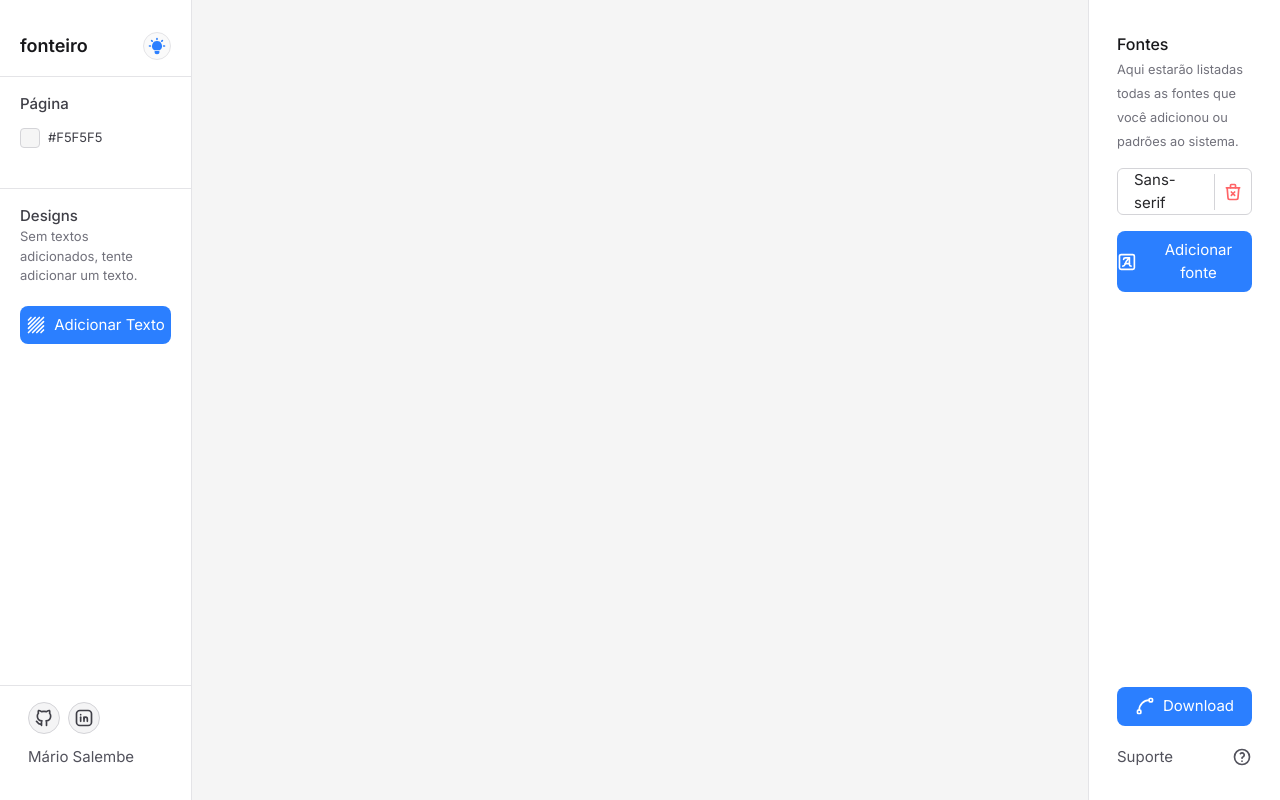
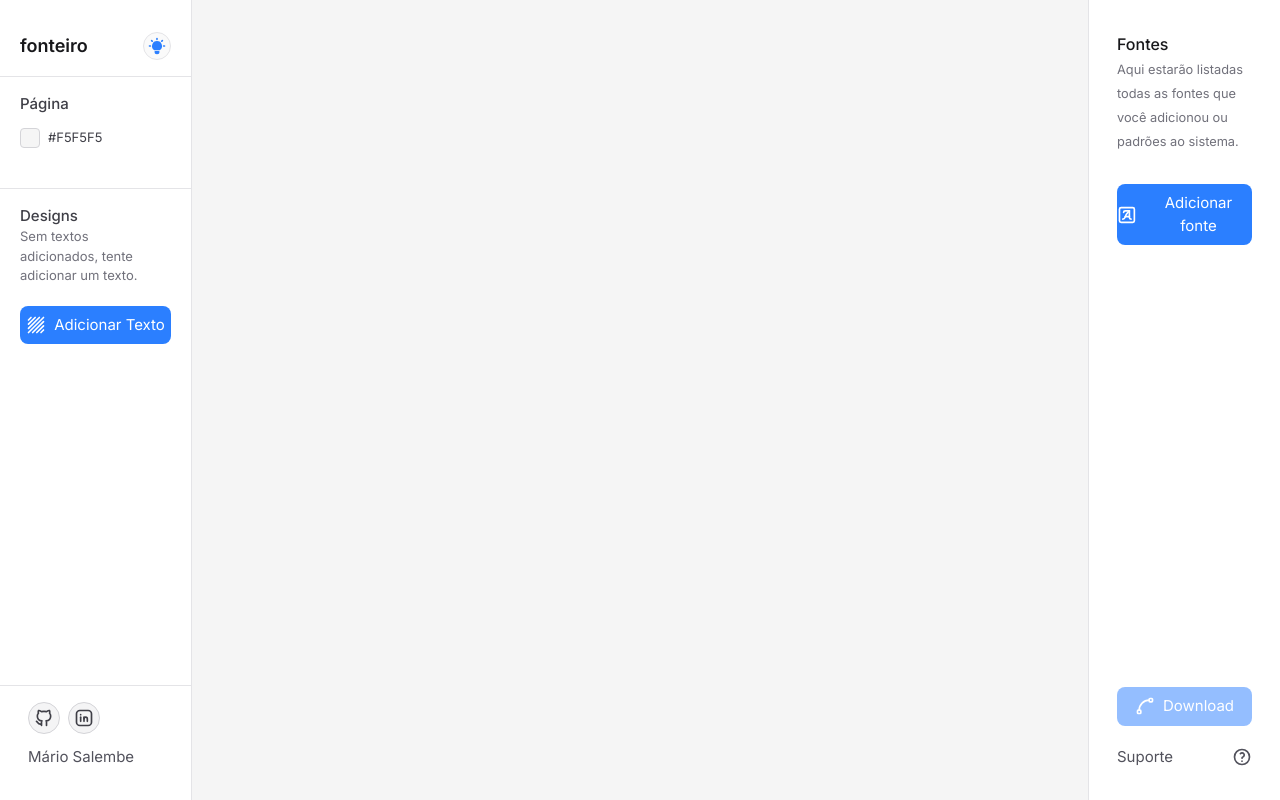
Before and after one commit to mariosalembe23/fontero, a Next.js app: page / in a window 1280 px wide. Built offline with nearby package versions, Linux system fonts and the light colour scheme.

Commit message:
Adicionado funcionalidade de Download de SVG

```diff
--- a/package.json
+++ b/package.json
@@ -11,6 +11,7 @@
   "dependencies": {
     "@tippyjs/react": "^4.2.6",
     "next": "15.3.1",
+    "opentype.js": "^1.3.4",
     "react": "^19.0.0",
     "react-colorful": "^5.6.1",
     "react-dom": "^19.0.0",
@@ -20,6 +21,7 @@
     "@eslint/eslintrc": "^3",
     "@tailwindcss/postcss": "^4",
     "@types/node": "^20",
+    "@types/opentype.js": "^1.3.8",
     "@types/react": "^19",
     "@types/react-dom": "^19",
     "eslint": "^9",
--- a/src/app/components/Areas/CentralPannel.tsx
+++ b/src/app/components/Areas/CentralPannel.tsx
@@ -26,6 +26,7 @@ interface CentralPannelProps {
   buttonRef: React.RefObject<HTMLButtonElement | null>;
   texts: TextArrProps[];
   setTexts: React.Dispatch<React.SetStateAction<TextArrProps[]>>;
+  setSelectedElement: React.Dispatch<React.SetStateAction<TextArrProps | null>>;
 }
 
 const CentralPannel: React.FC<CentralPannelProps> = ({
@@ -39,6 +40,7 @@ const CentralPannel: React.FC<CentralPannelProps> = ({
   buttonRef,
   texts,
   setTexts,
+  setSelectedElement,
 }) => {
   const addTextRef = useRef<HTMLTextAreaElement | null>(null);
   const [selected, setSelected] = useState<boolean>(false);
@@ -65,6 +67,12 @@ const CentralPannel: React.FC<CentralPannelProps> = ({
 
   useEffect(() => {
     function handleClickOutside(event: MouseEvent) {
+      const target = event.target as HTMLElement;
+
+      if (target.tagName === "A" || target.classList.contains('ignore-click')) {
+        return;
+      }
+
       if (
         refBoxText.current &&
         !refBoxText.current.contains(event.target as Node) &&
@@ -72,6 +80,8 @@ const CentralPannel: React.FC<CentralPannelProps> = ({
         selected
       ) {
         setSelected(false);
+        setIdSelected(null);
+        setSelectedElement(null);
       }
     }
 
@@ -79,7 +89,14 @@ const CentralPannel: React.FC<CentralPannelProps> = ({
     return () => {
       document.removeEventListener("mousedown", handleClickOutside);
     };
-  }, [refBoxText, selected, buttonRef]);
+  }, [
+    refBoxText,
+    selected,
+    buttonRef,
+    setSelected,
+    setIdSelected,
+    setSelectedElement,
+  ]);
 
   const addNewText = (text: string) => {
     const newText = {
@@ -89,6 +106,7 @@ const CentralPannel: React.FC<CentralPannelProps> = ({
       fontFamily: "sans-serif",
       color: "#000000",
       weight: "400",
+      fontData: null,
     };
 
     setTexts((prevTexts) => [...prevTexts, newText]);
@@ -129,16 +147,26 @@ const CentralPannel: React.FC<CentralPannelProps> = ({
               fontWeight: parseInt(text.weight),
             }}
             className={`select-none cursor-pointer relative py-1 px-3 ${
-              selected && idSelected === text.id ? "border border-zinc-200 rounded-lg" : ""
+              selected && idSelected === text.id
+                ? "border border-zinc-200 rounded-lg"
+                : ""
             }`}
             onClick={() => {
-              setSelected(true)
-              setIdSelected(text.id)
+              setSelected(true);
+              setIdSelected(text.id);
+              setSelectedElement({
+                id: text.id,
+                text: text.text,
+                size: text.size,
+                fontFamily: text.fontFamily,
+                color: text.color,
+                weight: text.weight,
+              });
             }}
           >
             {text.text}
             {selected && idSelected === text.id && (
-              <button className="absolute text-[13px] font-normal -top-5 -right-16 transition-all hover:opacity-90 text-white border bg-blue-500 rounded-lg py-1 px-2">
+              <button className="absolute text-[13px] font-['Inter'] font-normal -top-5 -right-16 transition-all hover:opacity-90 text-white border bg-blue-500 rounded-lg py-1 px-2">
                 Editar texto
               </button>
             )}
--- a/src/app/components/Areas/LeftPannel.tsx
+++ b/src/app/components/Areas/LeftPannel.tsx
@@ -1,7 +1,7 @@
 import Link from "next/link";
 import React, { useEffect } from "react";
 import PickerModal from "../PickerModal";
-import 'tippy.js/dist/tippy.css';
+import "tippy.js/dist/tippy.css";
 
 type TextProps = "off" | "on" | "none";
 
@@ -13,7 +13,7 @@ interface ItemTextArrProps {
   color: string;
   weight: string;
   setTexts: React.Dispatch<React.SetStateAction<TextArrProps[]>>;
-  fonts: string[];
+  fonts: UploadFontsProps[];
 }
 
 interface TextArrProps {
@@ -23,6 +23,11 @@ interface TextArrProps {
   fontFamily: string;
   color: string;
   weight: string;
+}
+
+interface UploadFontsProps {
+  fontFamily: string;
+  fontData: string;
 }
 
 interface LeftPannelProps {
@@ -35,7 +40,7 @@ interface LeftPannelProps {
   buttonRefAddText: React.RefObject<HTMLButtonElement | null>;
   texts: TextArrProps[];
   setTexts: React.Dispatch<React.SetStateAction<TextArrProps[]>>;
-  fonts: string[];
+  fonts: UploadFontsProps[];
 }
 
 const ItemText: React.FC<ItemTextArrProps> = ({
@@ -95,6 +100,10 @@ const ItemText: React.FC<ItemTextArrProps> = ({
     newWeight,
     weight,
   ]);
+
+  const handleDelete = () => {
+    setTexts((prev) => prev.filter((item) => item.id !== id));
+  };
 
   useEffect(() => {
     function handleClickOutside(event: MouseEvent) {
@@ -157,8 +166,8 @@ const ItemText: React.FC<ItemTextArrProps> = ({
             className="text-[14px] outline-none w-full"
           >
             {fonts.map((font, index) => (
-              <option key={index} value={font}>
-                {font}
+              <option key={index} value={font.fontFamily}>
+                {font.fontFamily}
               </option>
             ))}
           </select>
@@ -205,7 +214,11 @@ const ItemText: React.FC<ItemTextArrProps> = ({
             <p className="uppercase text-[13px] text-zinc-700">{newColor}</p>
           </div>
           <div>
-            <button className="text-[13px] border bg-red-400/30 border-red-300 transition-all hover:bg-red-400/50 text-red-500 font-medium py-1 w-full rounded-md">
+            <button
+              onClick={handleDelete}
+              type="button"
+              className="text-[13px] border cursor-pointer bg-red-400/30 border-red-300 transition-all hover:bg-red-400/50 text-red-500 font-medium py-1 w-full rounded-md"
+            >
               Deletar
             </button>
           </div>
--- a/src/app/components/Areas/RightPannel.tsx
+++ b/src/app/components/Areas/RightPannel.tsx
@@ -1,9 +1,25 @@
 import Link from "next/link";
+import "tippy.js/dist/tippy.css";
 import React, { useRef } from "react";
 import { toast, Toaster } from "sonner";
+import opentype from "opentype.js";
 
 interface FontComponentProps {
   fontName: string | null;
+}
+
+interface TextArrProps {
+  id: number;
+  text: string;
+  size: string;
+  fontFamily: string;
+  color: string;
+  weight: string;
+}
+
+interface UploadFontsProps {
+  fontFamily: string;
+  fontData: string;
 }
 
 const FontComponent: React.FC<FontComponentProps> = ({ fontName }) => {
@@ -33,9 +49,10 @@ const FontComponent: React.FC<FontComponentProps> = ({ fontName }) => {
 };
 
 const RightPannel: React.FC<{
-  fonts: string[];
-  setFonts: React.Dispatch<React.SetStateAction<string[]>>;
-}> = ({ fonts, setFonts }) => {
+  fonts: UploadFontsProps[];
+  setFonts: React.Dispatch<React.SetStateAction<UploadFontsProps[]>>;
+  selectedElement: TextArrProps | null;
+}> = ({ fonts, setFonts, selectedElement }) => {
   const inputRef = useRef<HTMLInputElement>(null);
 
   const handleFontUpload = async (e: React.ChangeEvent<HTMLInputElement>) => {
@@ -46,6 +63,7 @@ const RightPannel: React.FC<{
 
     reader.onload = function (event) {
       const fontData = event.target?.result;
+
       if (!fontData) return;
 
       const rawName = file.name.replace(/\.[^/.]+$/, "");
@@ -59,7 +77,10 @@ const RightPannel: React.FC<{
           }
         `;
       document.head.appendChild(style);
-      setFonts((prevFonts) => [...prevFonts, safeName]);
+      setFonts((prevFonts) => [
+        ...prevFonts,
+        { fontFamily: safeName, fontData: fontData as string },
+      ]);
       toast.success(`Fonte ${safeName} adicionada com sucesso!`);
     };
 
@@ -75,40 +96,51 @@ const RightPannel: React.FC<{
   const downloadSVG = (
     text: string,
     fontFamily: string,
-    fontDataUrl: string
+    fontSize: string,
   ) => {
-    const width = 800;
-    const height = 200;
-    const fontSize = 48;
+    const fontDataObj = fonts.find((f) => f.fontFamily === fontFamily);
+    if (!fontDataObj) {
+      alert("Fonte não encontrada para exportação.");
+      return;
+    }
 
-    // SVG com <style> embutido e texto com fonte personalizada
+    const fontSizePx = parseInt(fontSize);
+
+    opentype.load(fontDataObj.fontData, (err, font) => {
+      if (err) {
+        console.error("Erro ao carregar a fonte:", err);
+        return;
+      }
+
+      const path = font?.getPath(text, 0, fontSizePx, fontSizePx);
+      const bbox = path?.getBoundingBox();
+      const svgPath = path?.toSVG(3);
+
+      if (!bbox) {
+        console.error("Bounding box is undefined.");
+        return;
+      }
+      const width = Math.ceil(bbox.x2 - bbox.x1);
+      const height = Math.ceil(bbox.y2 - bbox.y1);
+
       const svgContent = `
-      <svg xmlns="http://www.w3.org/2000/svg" width="${width}" height="${height}">
-        <style>
-          @font-face {
-            font-family: '${fontFamily}';
-            src: url('${fontDataUrl}') format('truetype');
-          }
-          text {
-            font-family: '${fontFamily}';
-            font-size: ${fontSize}px;
-            fill: black;
-          }
-        </style>
-        <text x="20" y="100">${text}</text>
+        <svg xmlns="http://www.w3.org/2000/svg" width="${width}" height="${height}" viewBox="${bbox.x1} ${bbox.y1} ${width} ${height}">
+          ${svgPath}
         </svg>
       `;
 
       const blob = new Blob([svgContent], {
         type: "image/svg+xml;charset=utf-8",
       });
+
       const url = URL.createObjectURL(blob);
-
       const a = document.createElement("a");
       a.href = url;
-    a.download = "texto-personalizado.svg";
+      a.download = `${text}-logo.svg`;
+      document.body.appendChild(a);
       a.click();
       URL.revokeObjectURL(url);
+    });
   };
 
   return (
@@ -129,8 +161,8 @@ const RightPannel: React.FC<{
         />
         <div className="mt-4">
           <div className="grid grid-cols-1 gap-2 mb-4">
-            {fonts.map((font, index) => (
-              <FontComponent key={index} fontName={font} />
+            {fonts.slice(1).map((font, index) => (
+              <FontComponent key={index} fontName={font.fontFamily} />
             ))}
           </div>
           <button
@@ -160,7 +192,17 @@ const RightPannel: React.FC<{
       </header>
       <footer className="w-full flex flex-col">
         <div className="grid grid-cols-1 my-5 items-center justify-between">
-          <button className="transition-all  hover:bg-blue-600 cursor-pointer bg-blue-500 py-2 rounded-lg gap-2 text-[15px] text-white flex items-center justify-center">
+          <button
+            onClick={() => {
+              downloadSVG(
+                selectedElement?.text || "",
+                selectedElement?.fontFamily || "",
+                selectedElement?.size || "",
+              );
+            }}
+            disabled={!selectedElement}
+            className="transition-all ignore-click disabled:opacity-50 disabled:hover:bg-blue-500 hover:bg-blue-600 cursor-pointer bg-blue-500 py-2 rounded-lg gap-2 text-[15px] text-white flex items-center justify-center"
+          >
             <svg
               xmlns="http://www.w3.org/2000/svg"
               viewBox="0 0 24 24"
--- a/src/app/page.tsx
+++ b/src/app/page.tsx
@@ -8,12 +8,17 @@ import RightPannel from "./components/Areas/RightPannel";
 type TextProps = "off" | "on" | "none";
 
 interface TextArrProps {
-  id: number,
+  id: number;
   text: string;
   size: string;
   fontFamily: string;
   color: string;
   weight: string;
+}
+
+interface UploadFontsProps {
+  fontFamily: string;
+  fontData: string;
 }
 
 export default function Home() {
@@ -24,10 +29,15 @@ export default function Home() {
   const [showAddText, setShowAddText] = useState<TextProps>("none");
   const buttonRefAddText = useRef<HTMLButtonElement>(null);
   const [texts, setTexts] = useState<TextArrProps[]>([]);
-  const [importedFonts, setImportedFonts] = useState<string[]>([
-    "Sans-serif",
+  const [importedFonts, setImportedFonts] = useState<UploadFontsProps[]>([
+    {
+      fontFamily: "sans-serif",
+      fontData: "",
+    },
   ]);
-
+  const [selectedElement, setSelectedElement] = useState<TextArrProps | null>(
+    null
+  );
 
   useEffect(() => {
     function handleClickOutside(event: MouseEvent) {
@@ -72,8 +82,13 @@ export default function Home() {
         buttonRef={buttonRefAddText}
         texts={texts}
         setTexts={setTexts}
+        setSelectedElement={setSelectedElement}
       />
-      <RightPannel fonts={importedFonts} setFonts={setImportedFonts} />
+      <RightPannel
+        fonts={importedFonts}
+        setFonts={setImportedFonts}
+        selectedElement={selectedElement}
+      />
     </div>
   );
 }
```
Also changed, not shown: 1 other file (tests, documents, lock files or other folders). Lines whose indentation alone changed are shown as unchanged.
